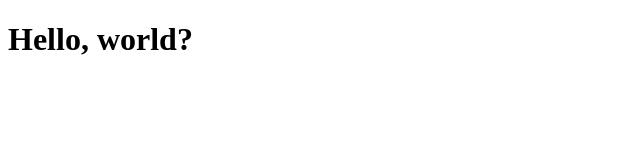
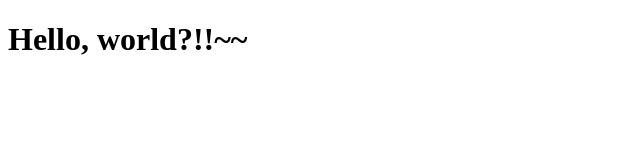
Before and after one commit to jswfs1284/jswfs1284.github.io, a plain HTML site: page index.html in a window 1280 px wide. Shown: the full height of the page, 0-640 px from the left. Drawn offline with Linux system fonts and the light colour scheme.

Commit message:
addtwo !

```diff
--- a/index.html
+++ b/index.html
@@ -5,6 +5,6 @@
     <script src="./main.js"></script>
 </head>
 <body>
-	<h1>Hello, world?</h1>
+	<h1>Hello, world?!!~~</h1>
 </body>
 </html>
```
